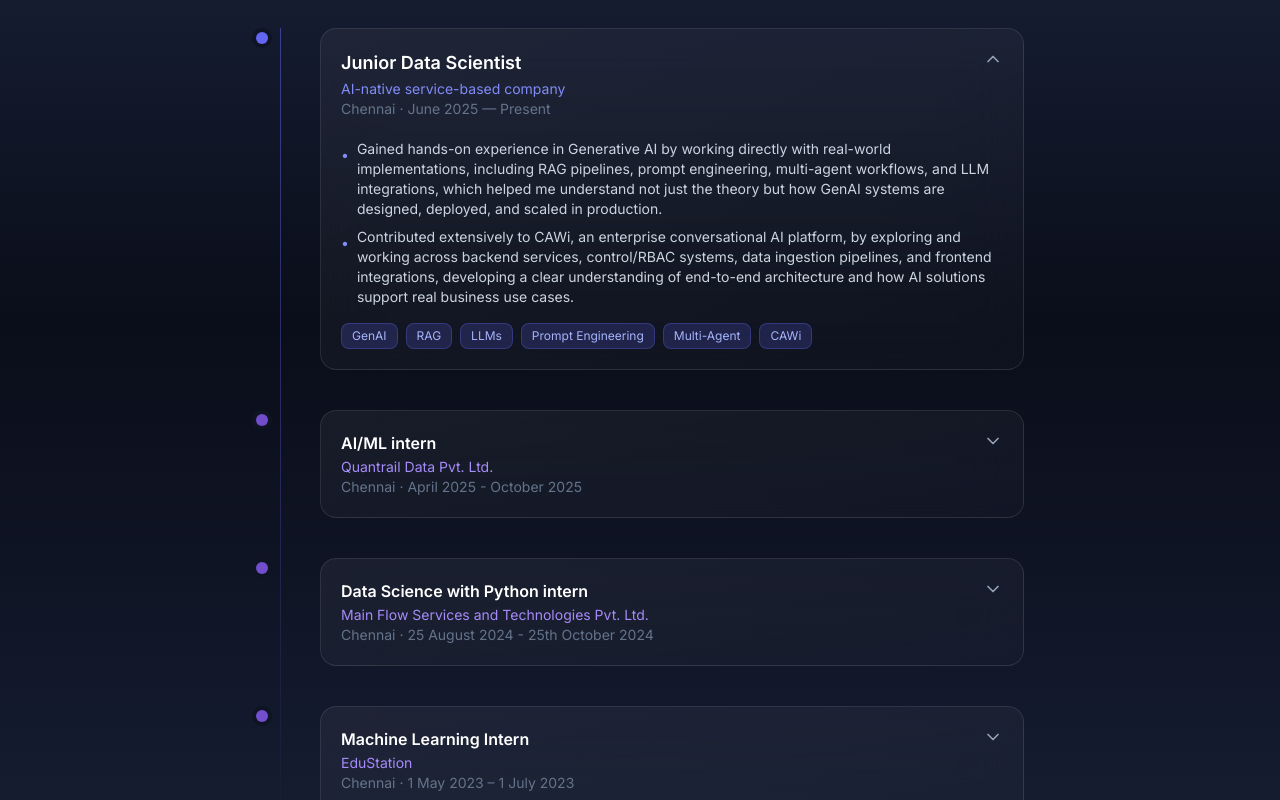
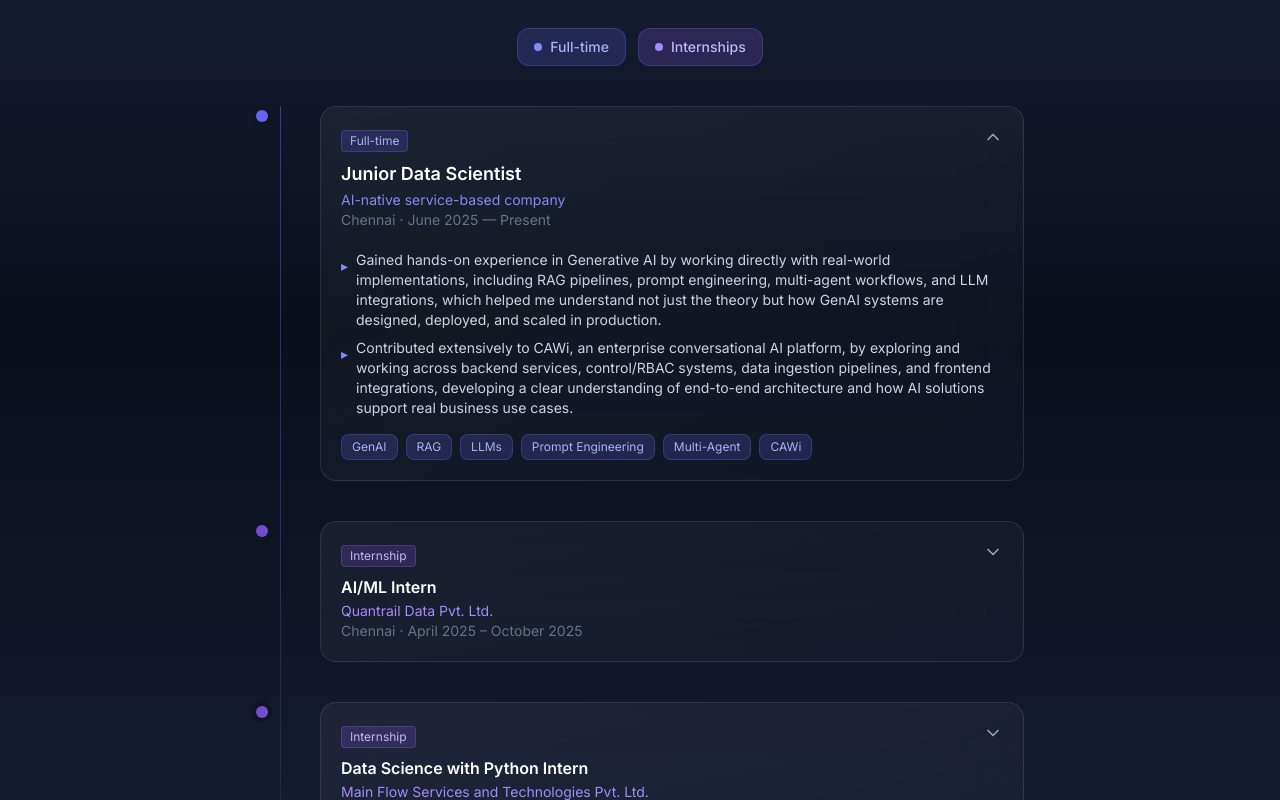
Before and after one commit to SnehaSasa/portfolio, a Next.js app: page / in a window 1280 px wide. Shown: the part 2880-3680 px from the top of the page. Built offline with nearby package versions, Linux system fonts and the light colour scheme.

Commit message:
updated portfolio section

```diff
--- a/src/components/Career.tsx
+++ b/src/components/Career.tsx
@@ -25,6 +25,23 @@
         </p>
       </motion.div>
 
+      {/* Full-time vs Internship labels */}
+      <motion.div
+        initial={{ opacity: 0, y: 10 }}
+        whileInView={{ opacity: 1, y: 0 }}
+        viewport={{ once: true }}
+        className="flex flex-wrap justify-center gap-3 mb-10"
+      >
+        <span className="inline-flex items-center gap-2 px-4 py-2 rounded-xl bg-indigo-500/20 border border-indigo-500/30 text-indigo-300 text-sm font-medium">
+          <span className="w-2 h-2 rounded-full bg-indigo-400" />
+          Full-time
+        </span>
+        <span className="inline-flex items-center gap-2 px-4 py-2 rounded-xl bg-violet-500/20 border border-violet-500/30 text-violet-300 text-sm font-medium">
+          <span className="w-2 h-2 rounded-full bg-violet-400" />
+          Internships
+        </span>
+      </motion.div>
+
       <div className="max-w-3xl mx-auto relative">
         {/* Timeline line */}
         <div className="absolute left-4 md:left-6 top-0 bottom-0 w-px bg-gradient-to-b from-indigo-500/50 via-indigo-500/30 to-transparent" />
@@ -50,6 +67,9 @@
               onClick={() => setExpandedId(expandedId === "fulltime" ? null : "fulltime")}
             >
               <div>
+                <span className="inline-block px-2 py-0.5 rounded text-xs bg-indigo-500/20 text-indigo-300 border border-indigo-500/30 mb-2">
+                  Full-time
+                </span>
                 <h3 className="font-semibold text-white text-lg">
                   {career.fullTime.title}
                 </h3>
@@ -71,7 +91,7 @@
                   <ul className="space-y-2 text-slate-300 text-sm mb-4">
                     {career.fullTime.description.map((d) => (
                       <li key={d.slice(0, 30)} className="flex gap-2">
-                        <span className="text-indigo-400 mt-1.5">•</span>
+                        <span className="text-indigo-400 mt-1.5 shrink-0">▸</span>
                         {d}
                       </li>
                     ))}
@@ -119,6 +139,9 @@
                   onClick={() => setExpandedId(isOpen ? null : id)}
                 >
                   <div>
+                    <span className="inline-block px-2 py-0.5 rounded text-xs bg-violet-500/20 text-violet-300 border border-violet-500/30 mb-2">
+                      Internship
+                    </span>
                     <h3 className="font-semibold text-white">{intern.role}</h3>
                     <p className="text-violet-400 text-sm mt-0.5">{intern.company}</p>
                     <p className="text-slate-500 text-sm">{intern.location} · {intern.period}</p>
@@ -135,7 +158,33 @@
                       exit={{ height: 0, opacity: 0 }}
                       className="px-5 pb-5"
                     >
-                      <p className="text-slate-300 text-sm">{intern.description}</p>
+                      <ul className="space-y-2 text-slate-300 text-sm mb-4">
+                        {Array.isArray(intern.description)
+                          ? intern.description.map((d) => (
+                              <li key={d.slice(0, 30)} className="flex gap-2">
+                                <span className="text-violet-400 mt-1.5 shrink-0">▸</span>
+                                {d}
+                              </li>
+                            ))
+                          : (
+                              <li className="flex gap-2">
+                                <span className="text-violet-400 mt-1.5 shrink-0">▸</span>
+                                {intern.description}
+                              </li>
+                            )}
+                      </ul>
+                      {Array.isArray(intern.tags) && intern.tags.length > 0 && (
+                        <div className="flex flex-wrap gap-2">
+                          {intern.tags.map((tag) => (
+                            <span
+                              key={tag}
+                              className="px-2.5 py-1 rounded-lg text-xs bg-violet-500/20 text-violet-300 border border-violet-500/30"
+                            >
+                              {tag}
+                            </span>
+                          ))}
+                        </div>
+                      )}
                     </motion.div>
                   )}
                 </AnimatePresence>
--- a/src/components/Footer.tsx
+++ b/src/components/Footer.tsx
@@ -1,6 +1,5 @@
 "use client";
 
-import Link from "next/link";
 import { Github, Linkedin, Mail, Phone } from "lucide-react";
 import { hero } from "@/data/content";
 
@@ -29,6 +28,7 @@
                 target="_blank"
                 rel="noopener noreferrer"
                 aria-label={s.name}
+                title={s.name}
                 className="p-2 rounded-lg text-slate-500 hover:text-indigo-400 hover:bg-white/5 transition-colors"
               >
                 {Icon && <Icon className="w-5 h-5" />}
--- a/src/components/Hero.tsx
+++ b/src/components/Hero.tsx
@@ -82,6 +82,7 @@
                 target="_blank"
                 rel="noopener noreferrer"
                 aria-label={s.name}
+                title={s.name}
                 className="p-3 rounded-xl border border-white/10 bg-white/5 text-slate-400 hover:text-indigo-400 hover:border-indigo-500/50 hover:shadow-glow-cyan transition-all duration-300"
               >
                 {Icon && <Icon className="w-5 h-5" />}
--- a/src/data/content.ts
+++ b/src/data/content.ts
@@ -96,27 +96,36 @@
   internships: [
     {
       company: "Quantrail Data Pvt. Ltd.",
-      role: "AI/ML intern",
+      role: "AI/ML Intern",
       location: "Chennai",
-      period: "April 2025 - October 2025",
-      description:
-        "During my AI/ML internship at Quantrail Data Pvt. Ltd. from April 2025 to October 2025, I gained hands-on experience in developing and fine-tuning Large Language Models (LLMs) and generative AI solutions to derive insights from unstructured data. I also implemented AI-driven workflows and automated text generation tasks, which enhanced my understanding of how intelligent automation can optimize business processes and improve data-driven decision-making.",
+      period: "April 2025 – October 2025",
+      description: [
+        "Developed and fine-tuned Large Language Models (LLMs) and generative AI solutions to derive insights from unstructured data.",
+        "Implemented AI-driven workflows and automated text generation tasks, enhancing intelligent automation for business process optimization.",
+      ],
+      tags: ["LLMs", "Generative AI", "Fine-tuning", "Text Generation", "Unstructured Data"],
     },
     {
       company: "Main Flow Services and Technologies Pvt. Ltd.",
-      role: "Data Science with Python intern",
+      role: "Data Science with Python Intern",
       location: "Chennai",
-      period: "25 August 2024 - 25th October 2024",
-      description:
-        "During the Data Science with Python internship at Main Flow Services and Technologies Pvt. Ltd., Chennai, I got hands-on experience working with real-world datasets. I explored data analysis, machine learning algorithms, and Python libraries like pandas, NumPy, and Matplotlib. This experience helped me sharpen my problem-solving skills and understand how data-driven insights can make a real impact.",
+      period: "Aug 2024 – Oct 2024",
+      description: [
+        "Worked with real-world datasets, exploring data analysis, machine learning algorithms, and Python libraries like Pandas, NumPy, and Matplotlib.",
+        "Sharpened problem-solving skills and understood how data-driven insights can make a real impact on business decisions.",
+      ],
+      tags: ["Python", "Pandas", "NumPy", "Matplotlib", "Data Analysis", "ML Algorithms"],
     },
     {
-      company: "EduStation",
-      role: "Machine Learning Intern",
+      company: "ICTAcademy – Open Weaver",
+      role: "AI Engineering Intern",
       location: "Chennai",
-      period: "1 May 2023 – 1 July 2023",
-      description:
-        "During my Machine Learning Internship at EduStation, I got the opportunity to work on real-world projects, building and fine-tuning machine learning models. I worked on data preprocessing, model training, and evaluation, using Python and popular ML libraries. This experience strengthened my problem-solving skills and gave me hands-on exposure to AI and data-driven decision-making.",
+      period: "Sep 2023 – Oct 2023",
+      description: [
+        "Received comprehensive training in artificial intelligence covering both theoretical knowledge and practical skills.",
+        "Engaged in intensive modules covering machine learning, deep learning, and NLP, utilizing TensorFlow and PyTorch.",
+      ],
+      tags: ["Machine Learning", "Deep Learning", "NLP", "TensorFlow", "PyTorch"],
     },
   ],
 };
```
